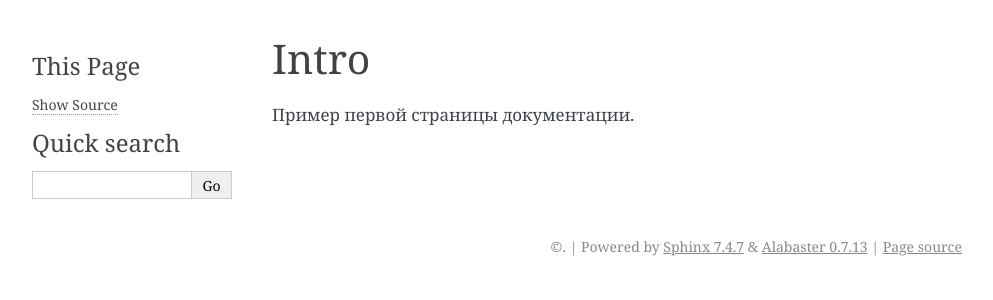
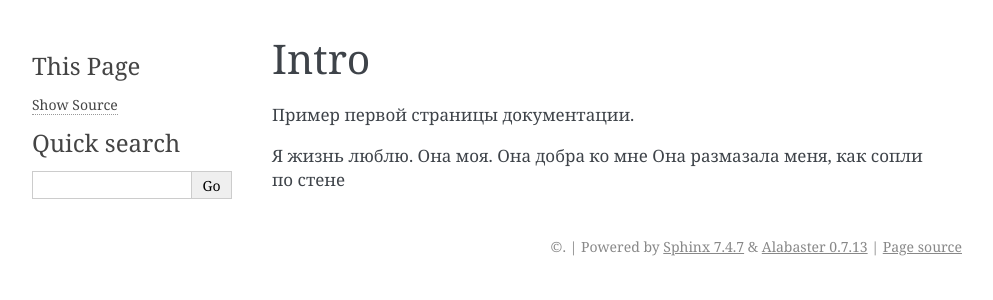
Before and after one commit to xyle-net/my-doc, a Sphinx documentation site: the page built from docs/intro.rst, in a window 1280 px wide. Shown: the top 300 px of the page, without its empty margins (148-1141 px from the left). Built offline with Sphinx 7.4.7, drawn with Linux system fonts in a browser that asks for light colours.

Commit message:
Initial commit: RTD demo

```diff
--- a/docs/conf.py
+++ b/docs/conf.py
@@ -1,7 +1,7 @@
 # Configuration file for the Sphinx documentation builder.
 
 project = 'My Docs'
-author = 'Your Name'
+author = 'MASHULIK'
 release = '0.1'
 
 extensions = []
--- a/docs/intro.rst
+++ b/docs/intro.rst
@@ -2,3 +2,6 @@ Intro
 =====
 
 Пример первой страницы документации.
+
+Я жизнь люблю. Она моя. Она добра ко мне
+Она размазала меня, как сопли по стене
```
